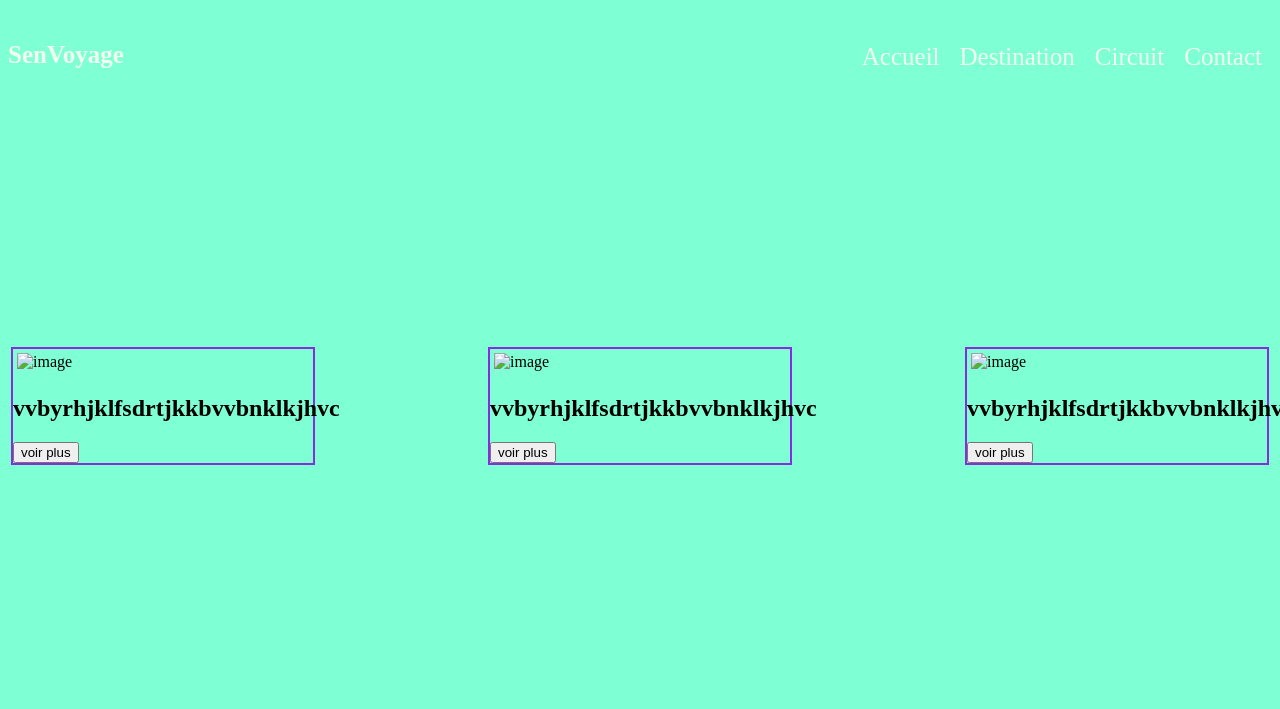
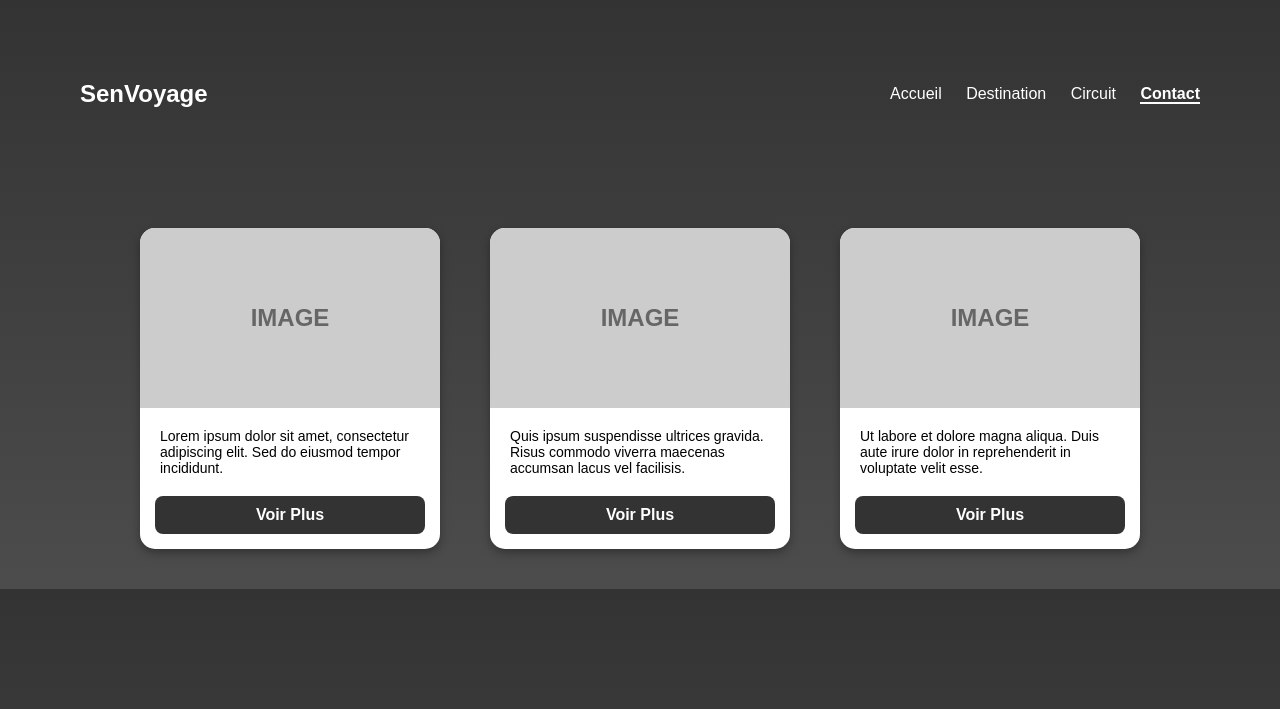
Before and after one commit to mamadoudieye95/naviga-, a plain HTML site: page index.html in a window 1280 px wide. Drawn offline with Linux system fonts and the light colour scheme.

Commit message:
mon commit à jour

```diff
--- a/index.html
+++ b/index.html
@@ -1,37 +1,48 @@
 <!DOCTYPE html>
-<html lang="en">
+<html lang="fr">
 <head>
   <meta charset="UTF-8">
   <meta name="viewport" content="width=device-width, initial-scale=1.0">
   <link rel="stylesheet" href="style.css">
-    <title>Document</title>
+  <title>SenVoyage</title>
+
 </head>
 <body>
+
+  <header>
+    <div class="logo">SenVoyage</div>
     <nav>
-        <h4>SenVoyage</h4>
-        <ul>
-            <li>Accueil</li>
-            <li>Destination</li>
-            <li>Circuit</li>
-            <li>Contact</li>
-        </ul>
+      <a href="#">Accueil</a>
+<a href="#">Destination</a>
+      <a href="#">Circuit</a>
+      <a href="#" class="active">Contact</a>
     </nav>
-    <section >
+  </header>
 
-        <div>
-       <img src="image (1).jpg" alt="image">
-       <h2>vvbyrhjklfsdrtjkkbvvbnklkjhvc</h2>
-       <button>voir plus</button>
+  <section class="cards-container">
+    <div class="card">
+      <div class="card-image">IMAGE</div>
+
+      <div class="card-content">
+        Lorem ipsum dolor sit amet, consectetur adipiscing elit. Sed do eiusmod tempor incididunt.
       </div>
- <div>
-       <img src="image (1).jpg" alt="image">
-       <h2>vvbyrhjklfsdrtjkkbvvbnklkjhvc</h2>
-       <button>voir plus</button>
+      <a class="card-button" href="#">Voir Plus</a>
     </div>
-         <div>
-       <img src="image (1).jpg" alt="image">
-       <h2>vvbyrhjklfsdrtjkkbvvbnklkjhvc</h2>
-       <button>voir plus</button>
+
+    <div class="card">
+      <div class="card-image">IMAGE</div>
+      <div class="card-content">
+        Quis ipsum suspendisse ultrices gravida. Risus commodo viverra maecenas accumsan lacus vel facilisis.
+      </div>
+      <a class="card-button" href="#">Voir Plus</a>
+    </div>
+
+    <div class="card">
+      <div class="card-image">IMAGE</div>
+      <div class="card-content">
+        Ut labore et dolore magna aliqua. Duis aute irure dolor in reprehenderit in voluptate velit esse.
+      </div>
+      <a class="card-button" href="#">Voir Plus</a>
 </div>
   </section>
 
--- a/style.css
+++ b/style.css
@@ -1,39 +1,86 @@
-body{
-    background-color: rgb(53, 53, 54);
+body {
+      margin: 0;
+      font-family: Arial, sans-serif;
+      background: linear-gradient(to bottom, #333, #4d4c4c);
+      color: #fff;
     }
-nav{
+
+    header {
       display: flex;
       justify-content: space-between;
-    list-style: none;
-    font-size: 25px;
-    color: honeydew;
+      align-items: center;
+      padding: 80px;
+      background: transparent;
     }
-ul{
+
+    .logo {
+      font-size: 24px;
+      font-weight: bold;
+    }
+
+    nav a {
+      color: #fff;
+      text-decoration: none;
+      margin-left: 20px;
+      font-weight: normal;
+ }
+
+    nav a.active {
+      font-weight: bold;
+      border-bottom: 2px solid #fff;
+    }
+
+    .cards-container {
       display: flex;
+      flex-wrap: wrap;
+      justify-content: center;
+      padding: 40px 20px;
+      gap: 50px;
     }
-li{
+
+    .card {
+      background-color: #fff;
+      color: #000;
+      width: 300px;
+      border-radius: 15px;
+      overflow: hidden;
+      box-shadow: 0 4px 8px rgba(0,0,0,0.3);
       display: flex;
-    margin: 10px;
+      flex-direction: column;
+      justify-content: space-between;
 
     }
 
-div{
-    width: 300px;
-    margin: 3px;
-    border: 2px solid blueviolet;
-}
-img{
-    width: 92px;
-    margin: 2px;
-    padding: 2px;
-}
-section{
-    height: 75vh;
+    .card-image {
+      background-color: #ccc;
+      height: 180px;
       display: flex;
-    justify-content: space-between;
       align-items: center;
+      justify-content: center;
+font-weight: bold;
+      font-size: 24px;
+      color: #666;
+
 
     }
-body{
-    background-color: aquamarine;
+
+    .card-content {
+      padding: 20px;
+      font-size: 14px;
     }
+
+    .card-button {
+      margin: 0 15px 15px;
+      padding: 10px;
+      background-color: #333;
+      color: #fff;
+      text-align: center;
+      font-weight: bold;
+      border-radius: 8px;
+      cursor: pointer;
+      text-decoration: none;
+    }
+
+    .card-button:hover {
+      background-color: #070101ee;
+      }
```
Also changed, not shown: image/istockphoto-1423330182-1024x1024.jpg (renamed from istockphoto-1423330182-1024x1024.jpg), image/th.jpeg (renamed from th.jpeg), image/thumb-1920-123865.jpg (renamed from thumb-1920-123865.jpg). Lines whose indentation alone changed are shown as unchanged.
